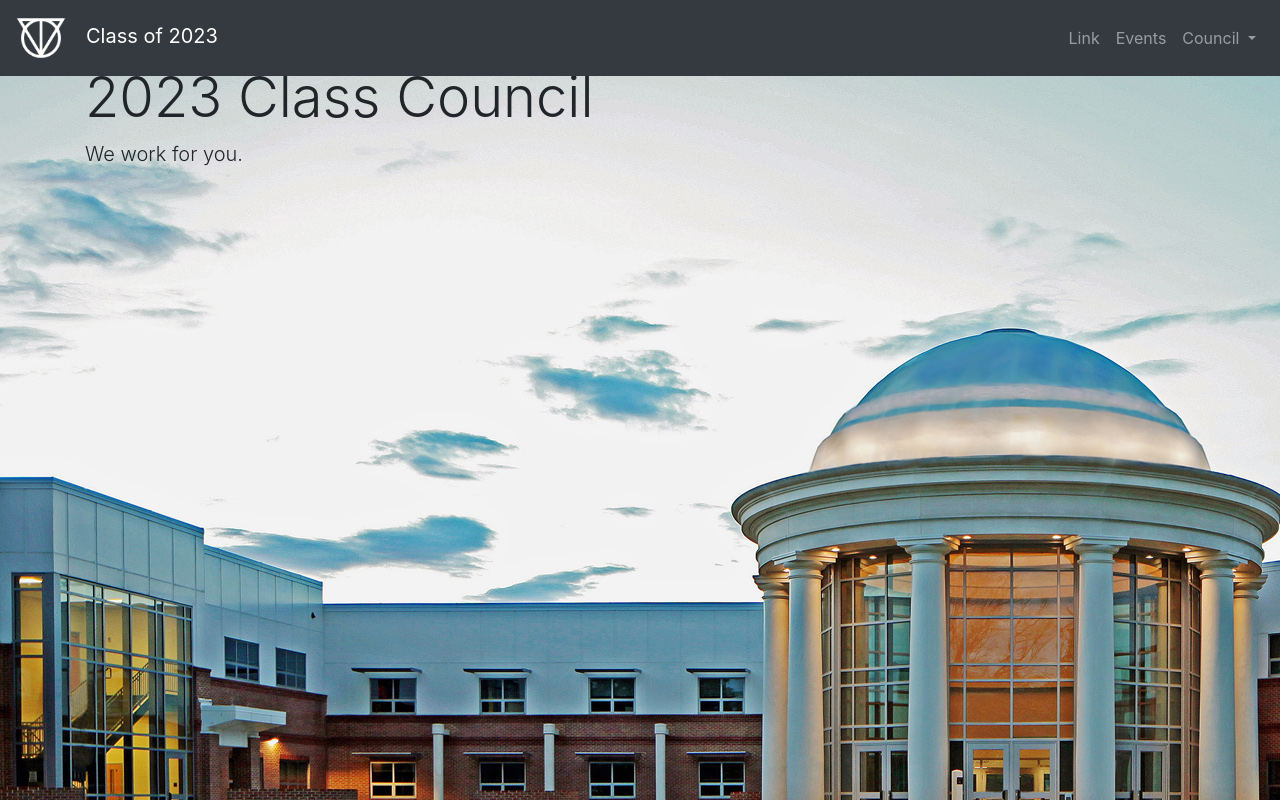
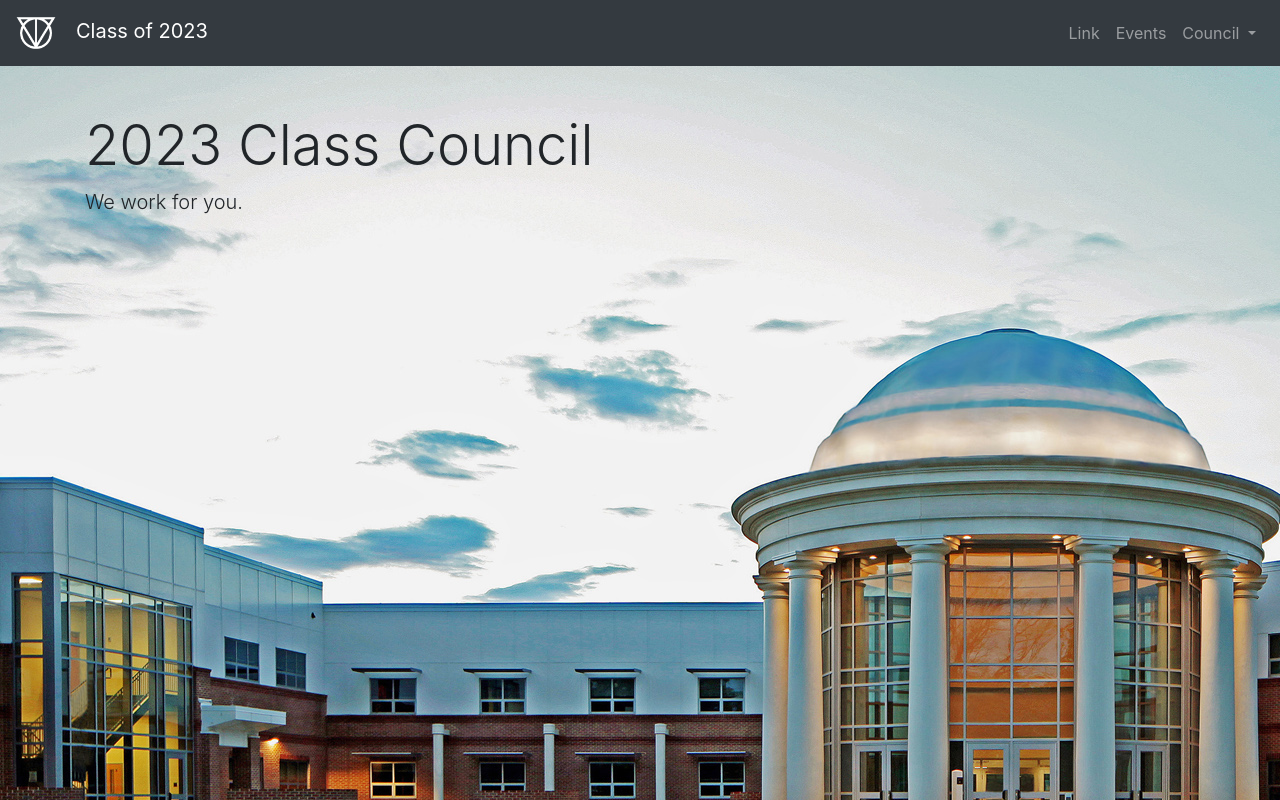
Before and after one commit to Rushilwiz/tj2023, a Django app: page / in a window 1280 px wide. Run offline with Django 3.2, Linux system fonts and the light colour scheme; parts of the project's set-up code (start-up, migrations or seed data) failed here and were passed over; some libraries are stand-ins or nearby versions.

Commit message:
fixed spacing and anim

```diff
--- a/notes/templates/notes/meeting.html
+++ b/notes/templates/notes/meeting.html
@@ -5,7 +5,7 @@
 {% endblock css %}
 
 {% block content %}
-<div class="container">
+<div class="container mt-5">
     {{html|safe}}
 </div>
 {% endblock content %}
--- a/notes/templates/notes/test.html
+++ b/notes/templates/notes/test.html
@@ -4,7 +4,7 @@
     <link rel="stylesheet" type="text/css" href="{% static 'pages/css/styles.css' %}">
 {% endblock css %}
 {% block content %}
-<div class="container">
+<div class="container mt-5">
     {{html|safe}}
 </div>
 {% endblock content %}
--- a/pages/static/pages/css/styles.css
+++ b/pages/static/pages/css/styles.css
@@ -3,8 +3,11 @@ html {
 }
 
 nav {
+    z-index: 10;
+}
+
+.animated-navbar {
     transform: translateY(-70px);
-    z-index: 10;
     animation: nav-slide 0.75s ease-in-out forwards;
     animation-delay: 1s;
 }
--- a/pages/templates/pages/base.html
+++ b/pages/templates/pages/base.html
@@ -19,8 +19,8 @@
             <p class="browsehappy">You are using an <strong>outdated</strong> browser. Please <a href="#">upgrade your browser</a> to improve your experience.</p>
         <![endif]-->
 
-        <nav class="navbar navbar-expand-lg navbar-dark bg-dark">
-            <a class="navbar-brand" href="{% url 'index' %}"><img style="width: 50px;" src="{% static 'pages/css/img/TJLogo.png' %}">&emsp;Class of 2023</a>
+        <nav class="navbar navbar-expand-lg navbar-dark bg-dark {% if animate %}animated-navbar{% endif %}">
+            <a class="navbar-brand" href="{% url 'index' %}"><img style="width: 40px;" src="{% static 'pages/css/img/TJLogo.png' %}">&emsp;Class of 2023</a>
             <button class="navbar-toggler" type="button" data-toggle="collapse" data-target="#navbarLinks">
                 <span class="navbar-toggler-icon"></span>
             </button>
--- a/pages/templates/pages/council.html
+++ b/pages/templates/pages/council.html
@@ -5,7 +5,7 @@
 {% endblock css %}
 {% block content %}
 <div class="jumbotron jumbotron-fluid">
-    <div class="container">
+    <div class="container mt-5">
     <h1 class="display-4">The Class Council</h1>
     <p class="lead">We are here to serve you.</p>
     </div>
--- a/pages/templates/pages/events.html
+++ b/pages/templates/pages/events.html
@@ -5,7 +5,7 @@
 {% endblock css %}
 {% block content %}
 <div class="jumbotron jumbotron-fluid">
-    <div class="container">
+    <div class="container mt-5">
     <h1 class="display-4">Events</h1>
     <p class="lead">Come and join your friends!</p>
     </div>
--- a/pages/templates/pages/index.html
+++ b/pages/templates/pages/index.html
@@ -5,7 +5,7 @@
 {% endblock css %}
 {% block content %}
 <div class="jumbotron jumbotron-fluid">
-  <div class="container">
+  <div class="container mt-5">
     <h1 class="display-4">2023 Class Council</h1>
     <p class="lead">We work for you.</p>
   </div>
--- a/pages/views.py
+++ b/pages/views.py
@@ -3,7 +3,7 @@ from django.shortcuts import render
 
 # Create your views here.
 def index(request):
-    return render(request, 'pages/index.html')
+    return render(request, 'pages/index.html', context={'animate': True})
 
 
 def council(request):
```
